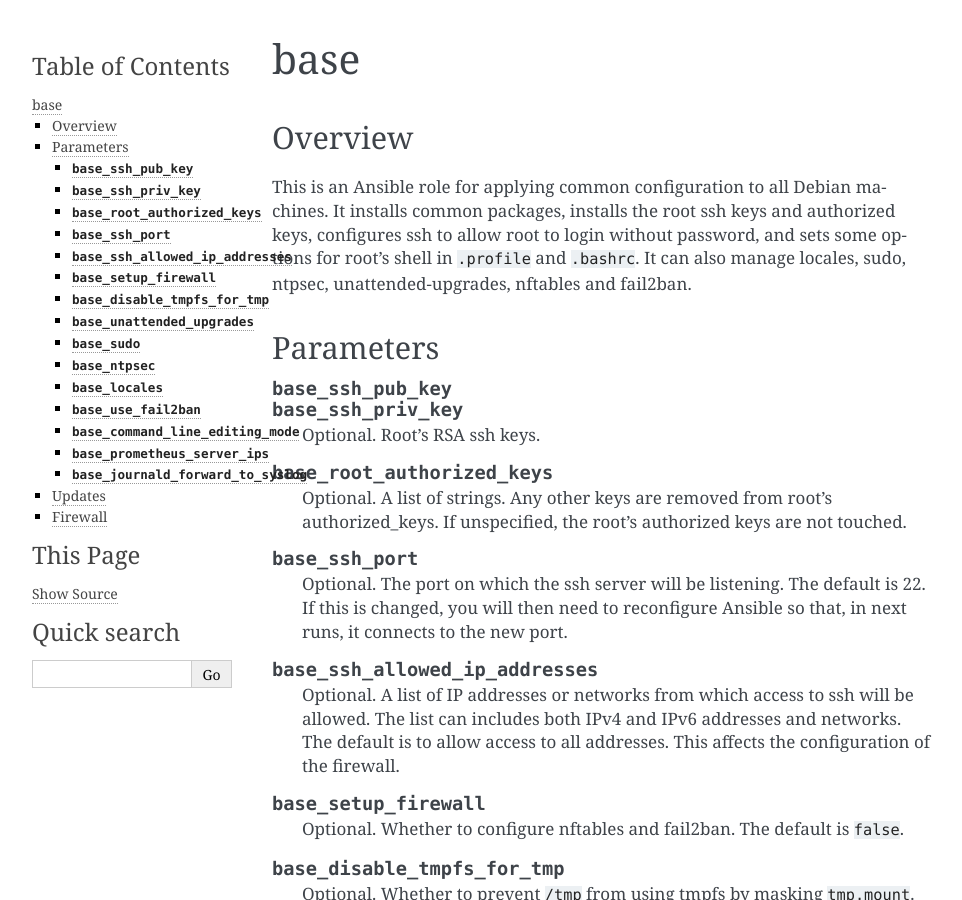
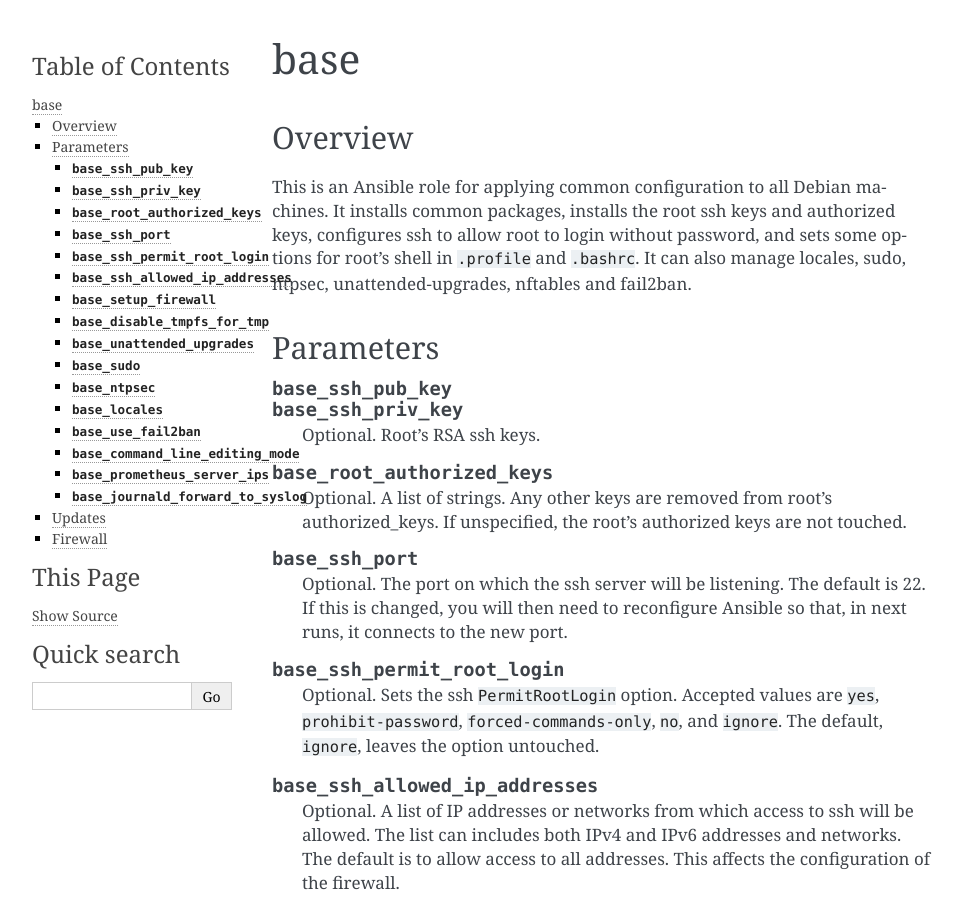
Before and after one commit to aptiko/aptiko.general, a Sphinx documentation site: the page built from docs/base.rst, in a window 1280 px wide and 900 px high. Shown: the whole window, without its empty margins (148-1110 px from the left). Built offline with Sphinx 7.4.7, drawn with Linux system fonts in a browser that asks for light colours.

Commit message:
Make setting PermitRootLogin optional

```diff
--- a/docs/base.rst
+++ b/docs/base.rst
@@ -33,6 +33,12 @@ Parameters
    Optional. The port on which the ssh server will be listening. The
    default is 22. If this is changed, you will then need to reconfigure
    Ansible so that, in next runs, it connects to the new port.
+
+.. data:: base_ssh_permit_root_login
+
+   Optional. Sets the ssh ``PermitRootLogin`` option. Accepted values are
+   ``yes``, ``prohibit-password``, ``forced-commands-only``, ``no``, and
+   ``ignore``. The default, ``ignore``, leaves the option untouched.
 
 .. data:: base_ssh_allowed_ip_addresses
 
```
Also changed, not shown: 2 other files.
